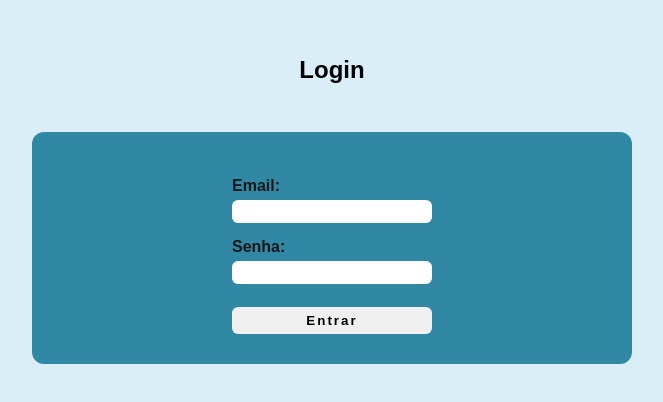
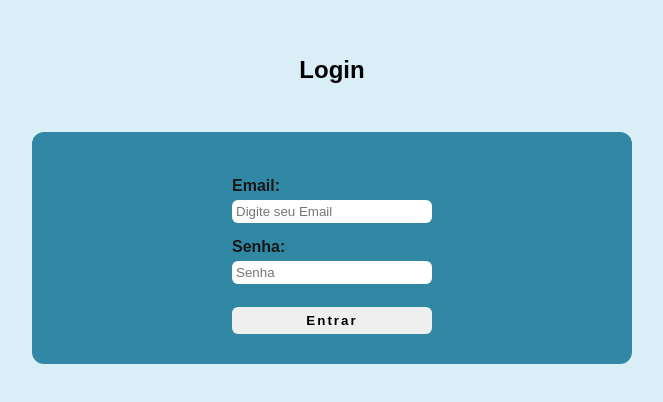
Before and after one commit to 7alexandree7/Hooks-Advanced-ReactJs, a React (Vite) app in the folder UseAuth_UseContext_Example/: page /login in a window 1280 px wide. Shown: the part 190-592 px from the top of the page, without its empty margins (308-971 px from the left). Built offline with nearby package versions, Linux system fonts and the light colour scheme.

Commit message:
finalizando

```diff
--- a/UseAuth_UseContext_Example/src/components/LoginPage.jsx
+++ b/UseAuth_UseContext_Example/src/components/LoginPage.jsx
@@ -1,18 +1,31 @@
 // src/components/LoginPage.js
 import React from 'react';
 import { useAuth } from './AuthProvider';
-import { useNavigate } from 'react-router-dom';
+import { useNavigate } from 'react-router-dom'
+import { useState } from 'react';
 import '../App.css'
+import { user as users } from '../data/user';
 
 function LoginPage() {
+
+    const [email, setEmail] = useState('');
+    const [password, setPassword] = useState('');
+    const [error, setError] = useState('');
+
     const auth = useAuth();
     const navigate = useNavigate();
 
+    const handleLogin = () => {
+        const foundUser = users.find(user => user.email === email && user.password === password);
 
-    const handleLogin = (event) => {
-        event.preventDefault()
+        if (foundUser) {
             auth.login();
             navigate('/');
+        }
+
+        else {
+            setError('Email ou senha não encontrados')
+        }
     };
 
     return (
@@ -20,23 +33,34 @@ function LoginPage() {
 
             <div className='content_LoginPage'>
                 <h2>Login</h2>
-
-            <form className='form-box' onSubmit={handleLogin}>
+                <form className='form-box' onSubmit={(event) => event.preventDefault()}>
                     <div>
                         <div className='box_input'>
                             <p>Email:</p>
-                        <input type="text" />
+                            <input
+                                type="text"
+                                required
+                                value={email}
+                                placeholder="Digite seu Email"
+                                onChange={(e) => setEmail(e.target.value)}
+                            />
                         </div>
                         <div className='box_input'>
                             <p>Senha:</p>
-                        <input type="password" />
+                            <input
+                                type="password"
+                                required
+                                value={password}
+                                placeholder="Senha"
+                                onChange={(e) => setPassword(e.target.value)}
+                            />
                         </div>
                     </div>
-
                     <div>
-                    <button>Entrar</button>
+                        <button onClick={handleLogin}>Entrar</button>
                     </div>
                 </form>
+                {error && <p>{error}</p>}
             </div>
         </>
 
```
Lines whose indentation alone changed are shown as unchanged.
